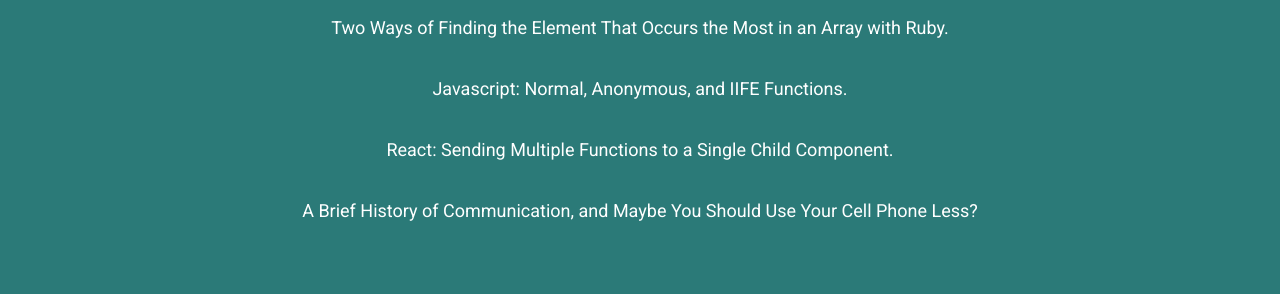
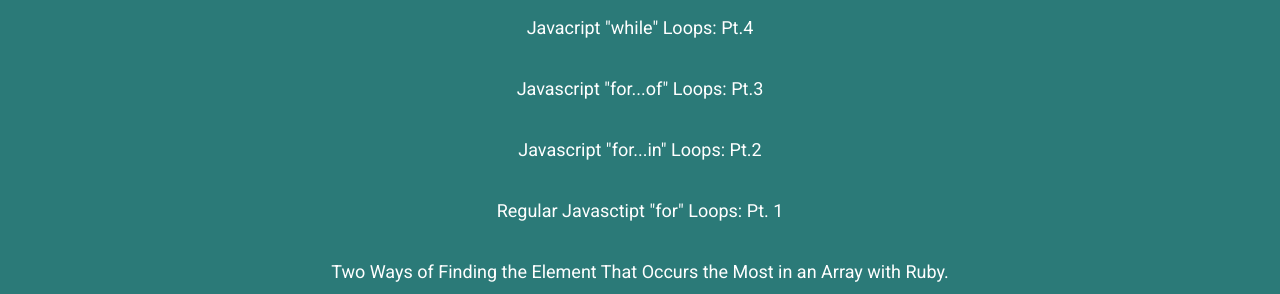
Before and after one commit to DallasBille/dallas-portfolio, a plain HTML site: page blog.html in a window 1280 px wide. Shown: the part 447-741 px from the top of the page. Drawn offline with nearby package versions, Linux system fonts and the light colour scheme.

Commit message:
updated blog posts section with new articles

```diff
--- a/blog.html
+++ b/blog.html
@@ -73,6 +73,18 @@
         <div class="article-list">
             <h2 class="article-list-header">Article List</h2>
             <div class="article-links">
+                <a href="https://medium.com/@dallasbille/javascript-while-loops-pt-4-b9c06527d9d7" target="_blank">Javacript "while" Loops: Pt.4</a>
+            </div>
+            <div class="article-links">
+                <a href="https://medium.com/@dallasbille/javascript-for-of-loops-pt-3-3204846b4859" target="_blank">Javascript "for...of" Loops: Pt.3</a>
+            </div>
+            <div class="article-links">
+                <a href="https://medium.com/@dallasbille/javascript-for-in-loops-pt-2-76be7df3b800" target="_blank">Javascript "for...in" Loops: Pt.2</a>
+            </div>
+            <div class="article-links">
+                <a href="https://medium.com/@dallasbille/regular-javascript-for-loops-part-1-76bab795f4c8" target="_blank">Regular Javasctipt "for" Loops: Pt. 1</a>
+            </div>
+            <div class="article-links">
                 <a href="https://medium.com/@dallasbille/two-ways-of-finding-the-element-that-occurs-the-most-in-an-array-with-ruby-7fb484ea1a6d" target="_blank">Two Ways of Finding the Element That Occurs the Most in an Array with Ruby.</a>
             </div>
             <div class="article-links">
```
